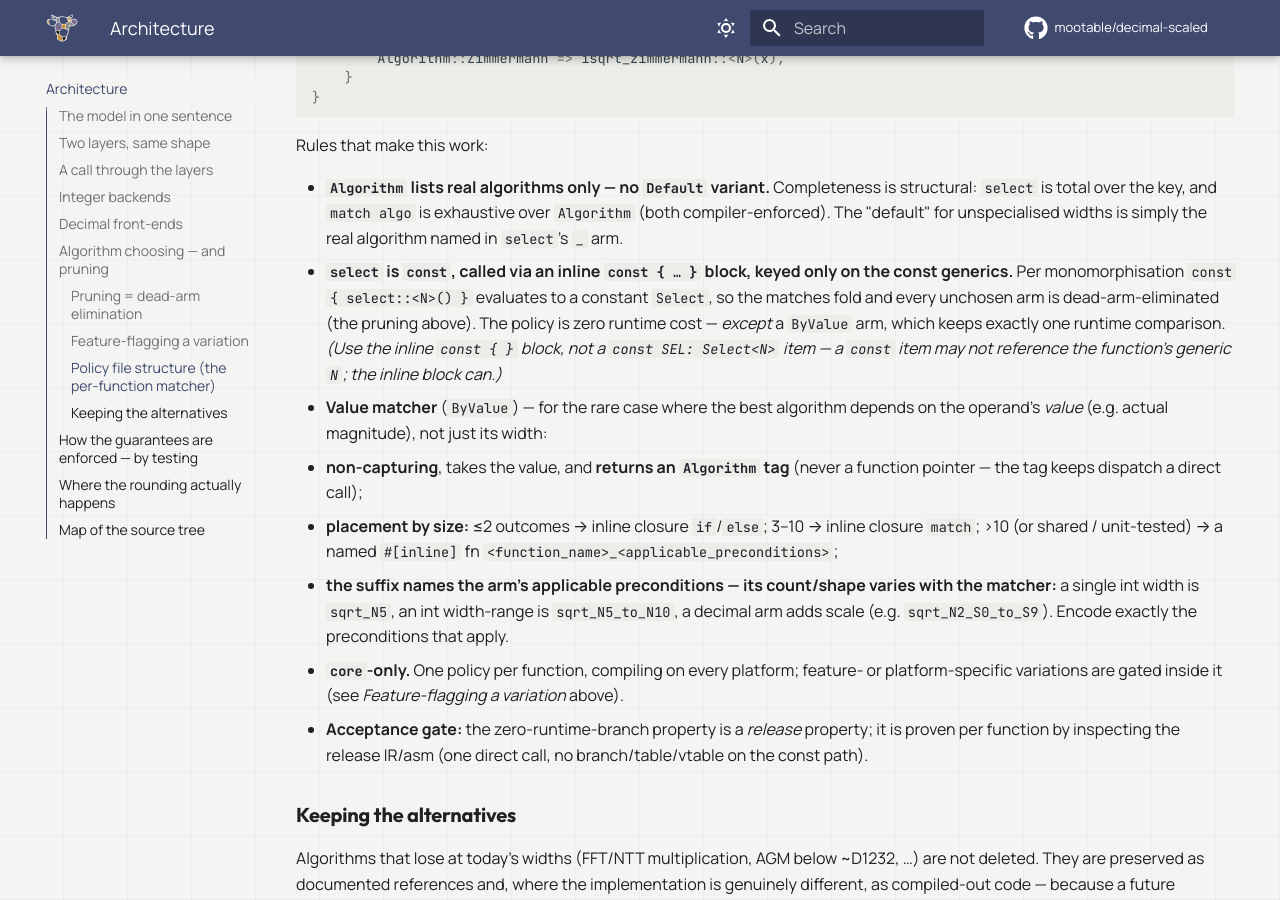
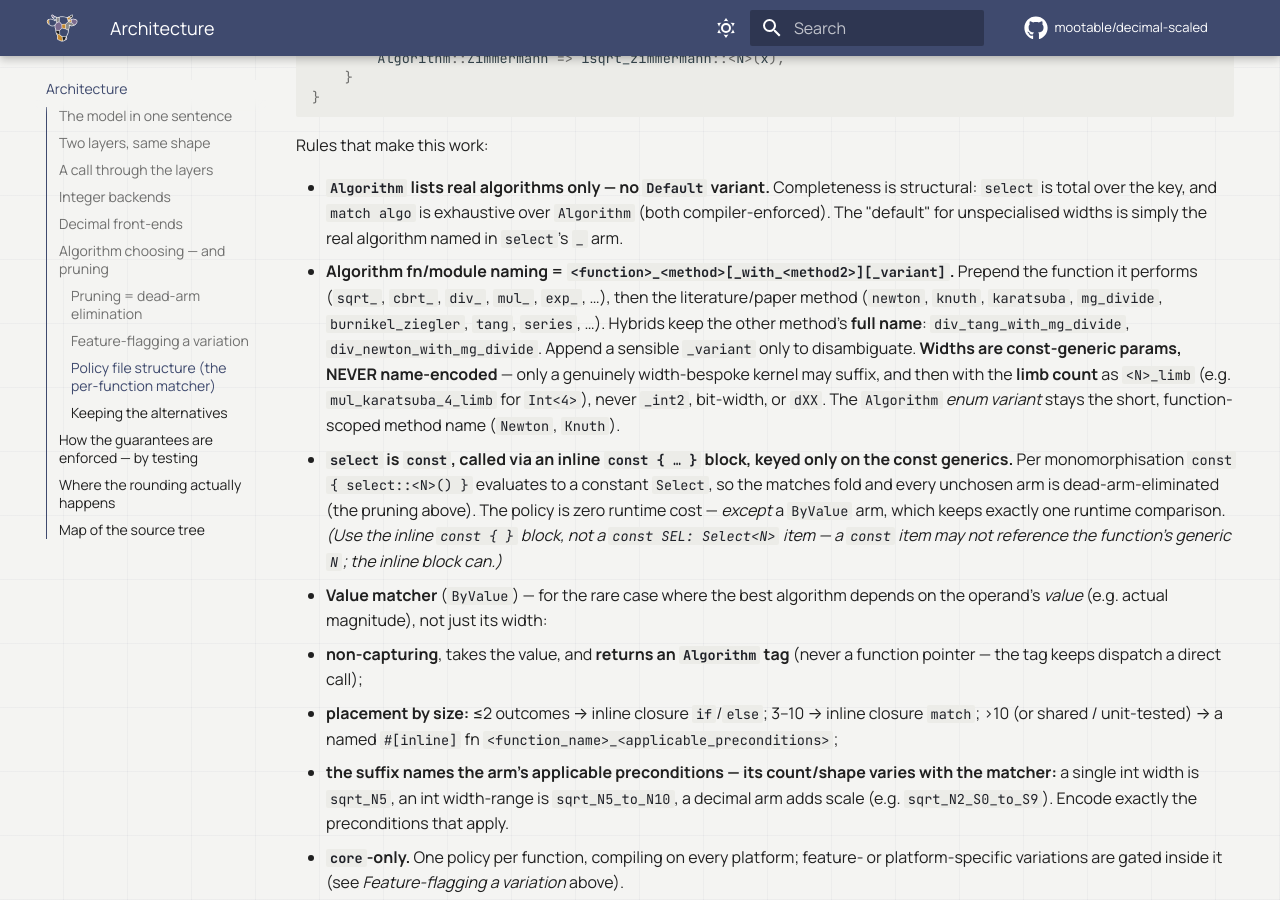
Before and after one commit to mootable/decimal-scaled, an MkDocs documentation site: the page built from docs/ARCHITECTURE.md, in a window 1280 px wide and 900 px high, scrolled down 5412 px. Built offline with MkDocs 1.6.1 and Material for MkDocs 9.7.7, drawn with Linux system fonts in a browser that asks for light colours; comment, search, counter and statistics services are not loaded.

Commit message:
docs(architecture): algorithm fn naming rule (<function>_<method>[_with_<method2>], <N>_limb widths)

```diff
--- a/docs/ARCHITECTURE.md
+++ b/docs/ARCHITECTURE.md
@@ -237,6 +237,15 @@ Rules that make this work:
   is structural: `select` is total over the key, and `match algo` is exhaustive
   over `Algorithm` (both compiler-enforced). The "default" for unspecialised
   widths is simply the real algorithm named in `select`'s `_` arm.
+- **Algorithm fn/module naming = `<function>_<method>[_with_<method2>][_variant]`.**
+  Prepend the function it performs (`sqrt_`, `cbrt_`, `div_`, `mul_`, `exp_`, …),
+  then the literature/paper method (`newton`, `knuth`, `karatsuba`, `mg_divide`,
+  `burnikel_ziegler`, `tang`, `series`, …). Hybrids keep the other method's **full
+  name**: `div_tang_with_mg_divide`, `div_newton_with_mg_divide`. Append a sensible
+  `_variant` only to disambiguate. **Widths are const-generic params, NEVER
+  name-encoded** — only a genuinely width-bespoke kernel may suffix, and then with
+  the **limb count** as `<N>_limb` (e.g. `mul_karatsuba_4_limb` for `Int<4>`), never `_int2`, bit-width, or `dXX`. The `Algorithm` *enum variant*
+  stays the short, function-scoped method name (`Newton`, `Knuth`).
 - **`select` is `const`, called via an inline `const { … }` block, keyed only on
   the const generics.** Per monomorphisation `const { select::<N>() }` evaluates
   to a constant `Select`, so the matches fold and every unchosen arm is
```
